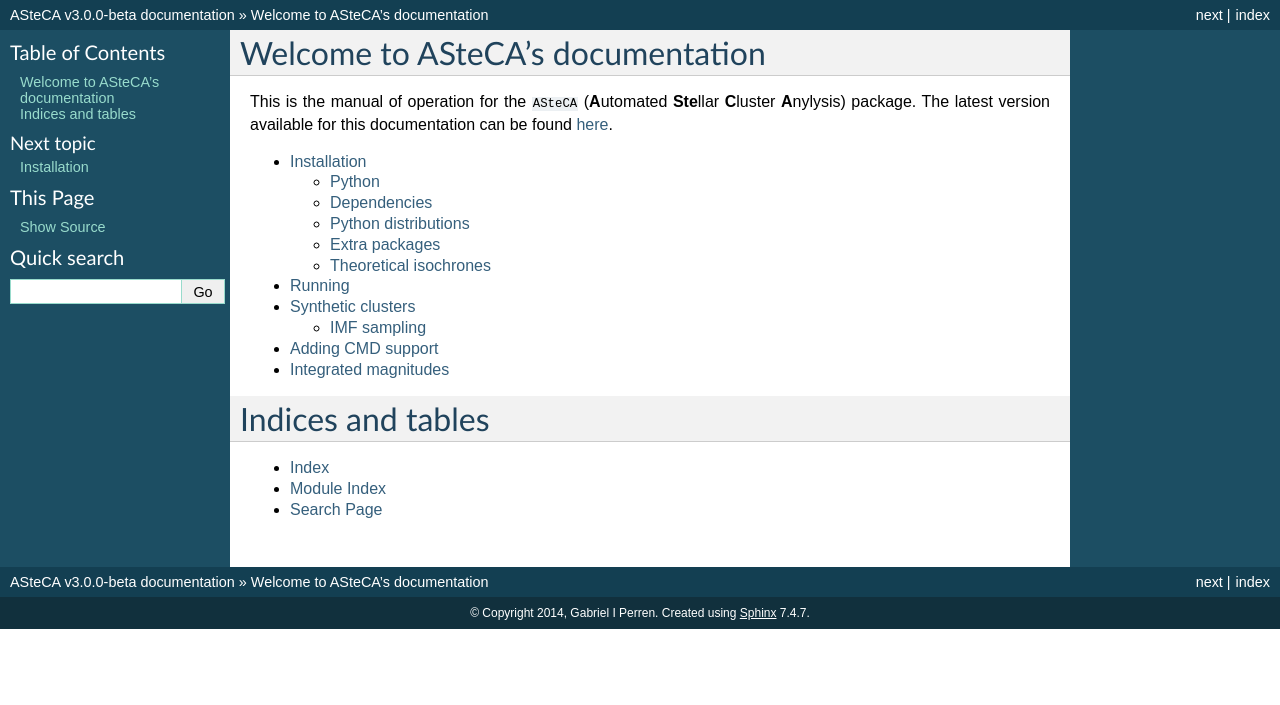
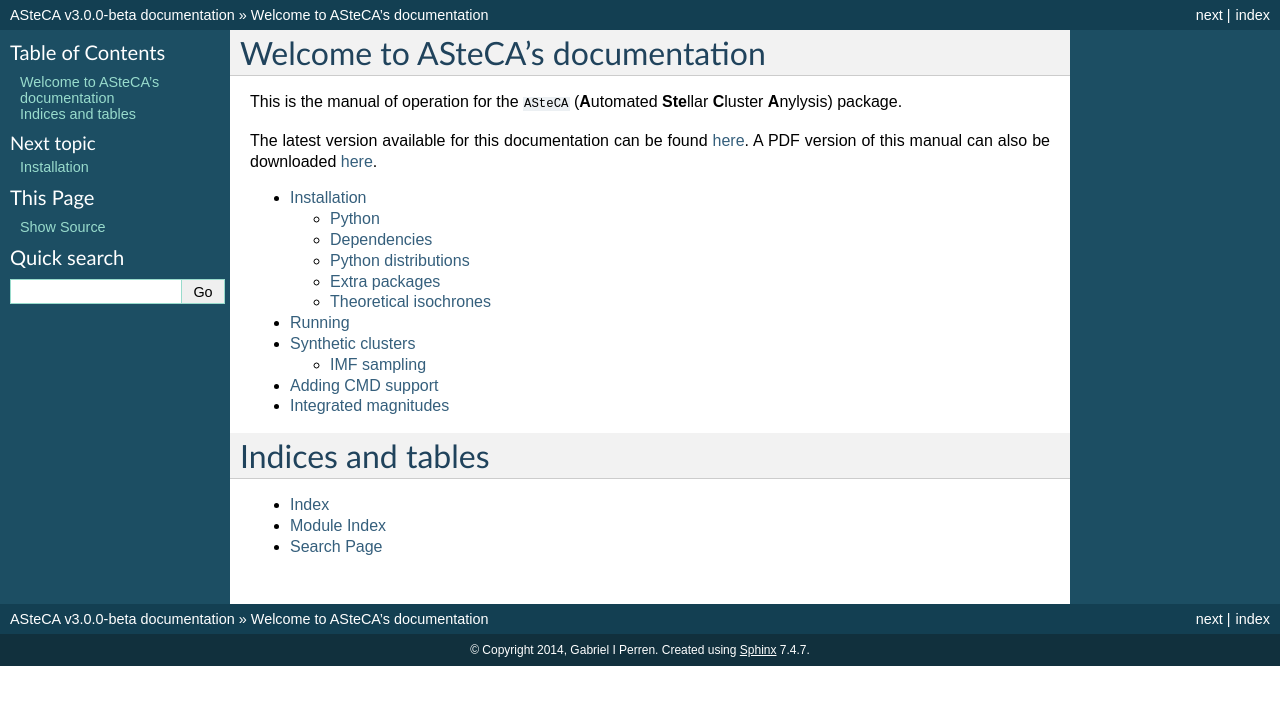
Before and after one commit to asteca/ASteCA, a Sphinx documentation site: the page built from docs/index.rst, in a window 1280 px wide. Shown: the top 705 px of the page. Built offline with Sphinx 7.4.7, drawn with Linux system fonts in a browser that asks for light colours; formulas are drawn with MathJax 3.

Commit message:
some fixes to docs

```diff
--- a/docs/index.rst
+++ b/docs/index.rst
@@ -7,8 +7,10 @@ Welcome to ASteCA's documentation
 ==================================
 
 This is the manual of operation for the ``ASteCA`` (**A**\ utomated **Ste**\ llar
-**C**\ luster **A**\ nylysis) package. The latest version
-available for this documentation can be found `here`_.
+**C**\ luster **A**\ nylysis) package.
+
+The latest version available for this documentation can be found `here`__.
+A PDF version of this manual can also be downloaded `here`__.
 
 
 .. toctree::
--- a/docs/synth_clust.rst
+++ b/docs/synth_clust.rst
@@ -22,11 +22,13 @@ where :math:`m_l` and :math:`m_h` are the mass limits for the IMF
 :math:`M_T=1 M_{\odot}`, allows us to obtain the normalization constant
 :math:`C_1` and treat the normalized IMF as a PDF:
 
-:math:`M_T=1M_{\odot}\, \rightarrow \, C_1 = \frac{1}{\int_{m_l}^{m_h} m\xi(m)dm}`
+.. math::
+ M_T=1M_{\odot}\, \rightarrow \, C_1 = \frac{1}{\int_{m_l}^{m_h} m\xi(m)dm}
 
 and thus the normalized IMF can be written as:
 
-:math:`PDF(m) = \xi(m)_{norm} = C_1 \xi(m)`
+.. math::
+ PDF(m) = \xi(m)_{norm} = C_1 \xi(m)
 
 This is the first step, performed by the ``get-IMF-PDF`` function for
 a given selected IMF (Chabrier 2001, Kroupa et al. 1993, Kroupa 2002)
```
Also changed, not shown: other parts of docs/index.rst (+2 -1 lines), 10 other files.
